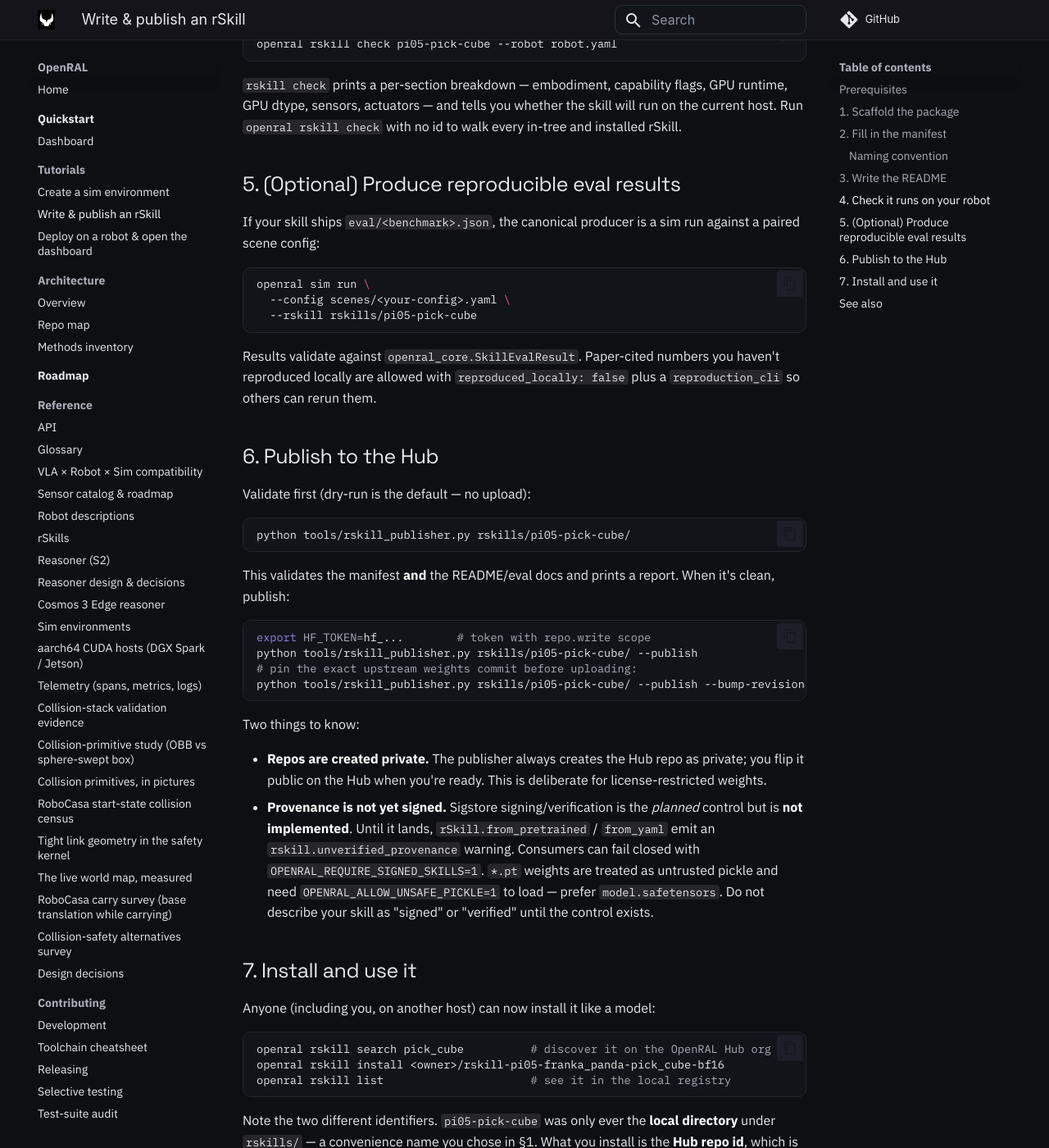
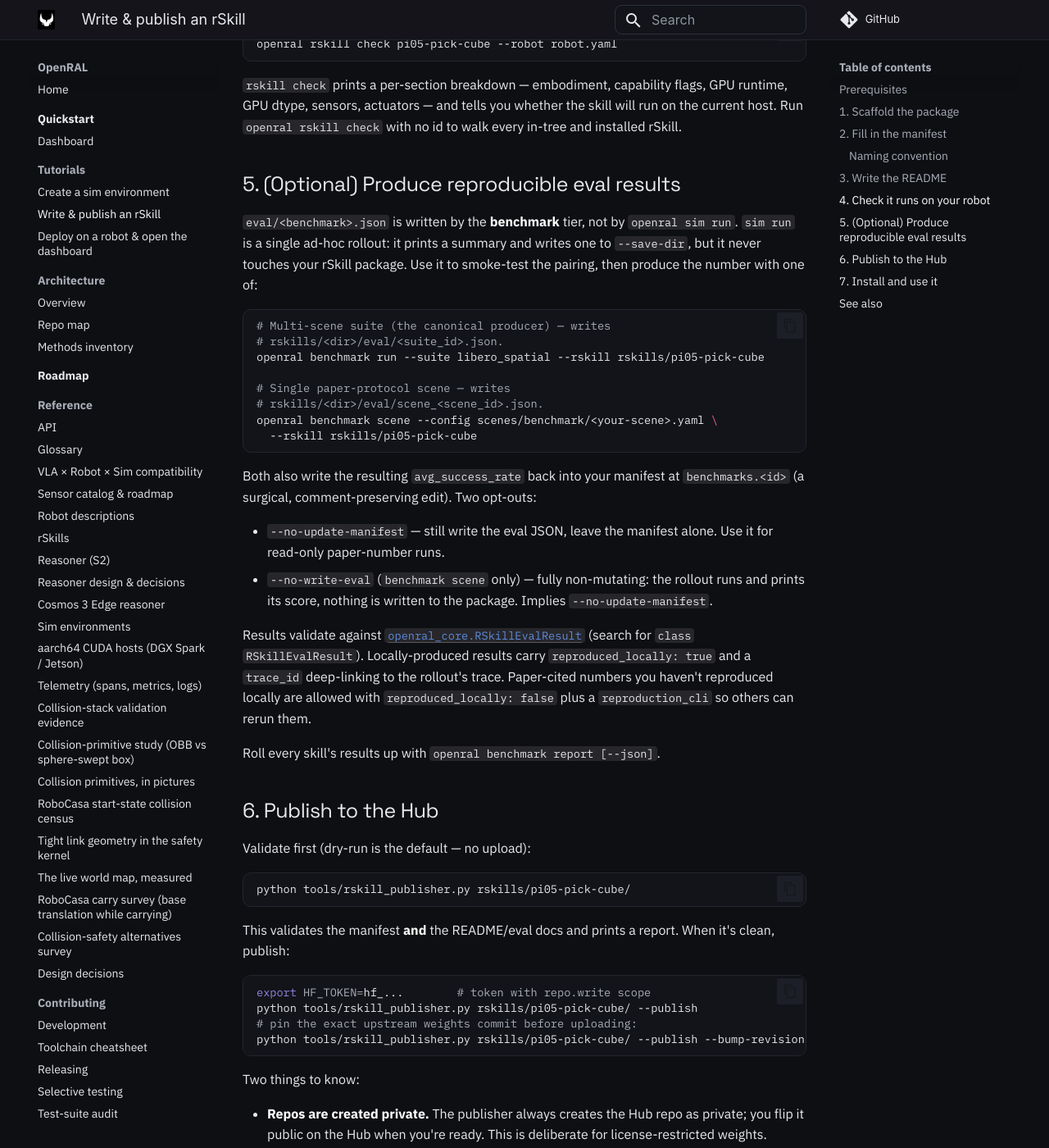
Before and after one commit to OpenRAL/openral, an MkDocs documentation site: the page built from docs/tutorials/rskill/write-and-publish-an-rskill.md, in a window 1280 px wide and 1400 px high, scrolled down 3625 px. Shown: the whole window at 82% size. Built offline with MkDocs 1.6.1 and Material for MkDocs 9.7.7, drawn with Linux system fonts in a browser that asks for light colours; comment, search, counter and statistics services are not loaded.

Commit message:
docs(rskill): `sim run` does not produce eval results
§5 told the reader that `openral sim run` is "the canonical producer" of
`eval/<benchmark>.json`. It is not, and never writes into an rSkill
package at all — it prints a rollout summary and writes one to
`--save-dir`. CLAUDE.md §3 and scenes/README.md both name the benchmark
tier instead. Following the page as written left the author with no eval
JSON and no error explaining why.

§5 now shows both real producers and what each writes:
`benchmark run --suite` → `eval/<suite_id>.json`, `benchmark scene` →
`eval/scene_<scene_id>.json`. It also documents the manifest write-back
these perform and its two opt-outs (`--no-update-manifest`,
`--no-write-eval`), since a "read-only paper-number run" is exactly what
someone reaching this section is often doing.

The schema is named too: `RSkillEvalResult`, not `SkillEvalResult` —
there is no such symbol in openral_core.

Signed-off-by: Adrian <adrianllopart@gmail.com>
Co-Authored-By: Claude Opus 5 <noreply@anthropic.com>
Claude-Session: https://claude.ai/code/session_01JEvL6sJTtrPB1RHFxkRfPN

````diff
--- a/docs/tutorials/rskill/write-and-publish-an-rskill.md
+++ b/docs/tutorials/rskill/write-and-publish-an-rskill.md
@@ -148,18 +148,39 @@ every in-tree and installed rSkill.
 
 ## 5. (Optional) Produce reproducible eval results
 
-If your skill ships `eval/<benchmark>.json`, the canonical producer is a sim
-run against a paired scene config:
+`eval/<benchmark>.json` is written by the **benchmark** tier, not by
+`openral sim run`. `sim run` is a single ad-hoc rollout: it prints a summary
+and writes one to `--save-dir`, but it never touches your rSkill package.
+Use it to smoke-test the pairing, then produce the number with one of:
 
 ```bash
-openral sim run \
-  --config scenes/<your-config>.yaml \
+# Multi-scene suite (the canonical producer) — writes
+# rskills/<dir>/eval/<suite_id>.json.
+openral benchmark run --suite libero_spatial --rskill rskills/pi05-pick-cube
+
+# Single paper-protocol scene — writes
+# rskills/<dir>/eval/scene_<scene_id>.json.
+openral benchmark scene --config scenes/benchmark/<your-scene>.yaml \
   --rskill rskills/pi05-pick-cube
 ```
 
-Results validate against `openral_core.SkillEvalResult`. Paper-cited numbers
-you haven't reproduced locally are allowed with `reproduced_locally: false`
-plus a `reproduction_cli` so others can rerun them.
+Both also write the resulting `avg_success_rate` back into your manifest at
+`benchmarks.<id>` (a surgical, comment-preserving edit). Two opt-outs:
+
+- `--no-update-manifest` — still write the eval JSON, leave the manifest alone.
+  Use it for read-only paper-number runs.
+- `--no-write-eval` (`benchmark scene` only) — fully non-mutating: the rollout
+  runs and prints its score, nothing is written to the package. Implies
+  `--no-update-manifest`.
+
+Results validate against
+[`openral_core.RSkillEvalResult`](https://github.com/OpenRAL/openral/blob/master/python/core/src/openral_core/schemas.py)
+(search for `class RSkillEvalResult`). Locally-produced results carry
+`reproduced_locally: true` and a `trace_id` deep-linking to the rollout's
+trace. Paper-cited numbers you haven't reproduced locally are allowed with
+`reproduced_locally: false` plus a `reproduction_cli` so others can rerun them.
+
+Roll every skill's results up with `openral benchmark report [--json]`.
 
 ## 6. Publish to the Hub
 
````
